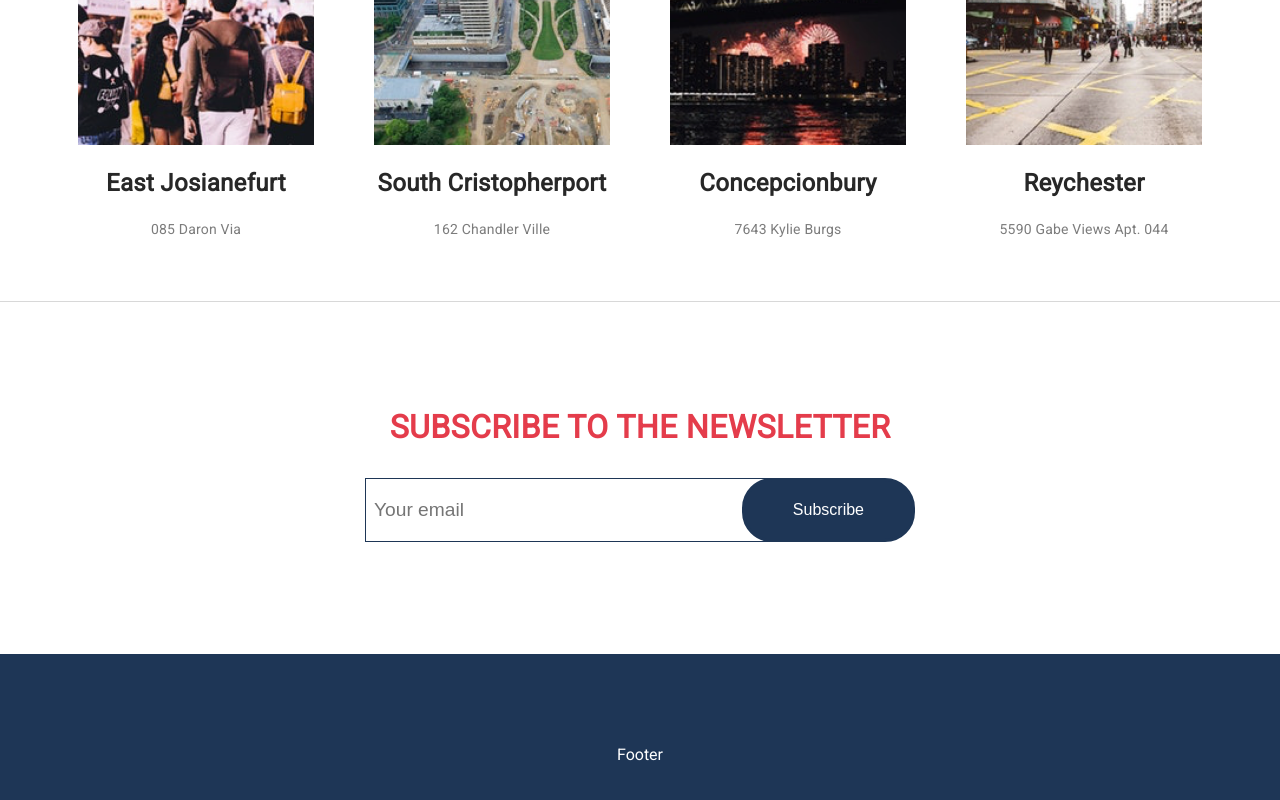
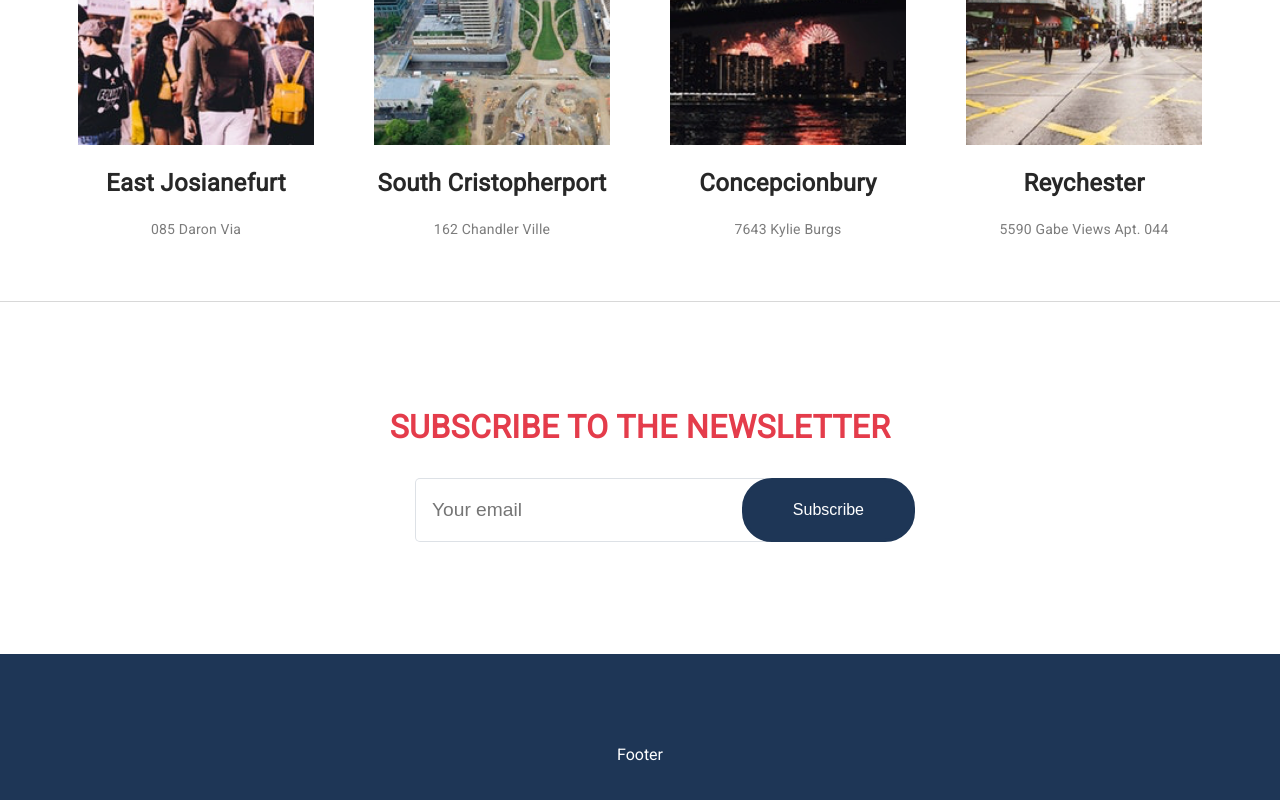
Before and after one commit to kurtpetrek/reactor-ap-test, a React (Create React App) app: page / in a window 1280 px wide. Shown: the part 1657-2457 px from the top of the page. Built offline with nearby package versions, Linux system fonts and the light colour scheme; the HTML template or start-up script is replaced by a standard one.

Commit message:
Adds submit email logic

```diff
--- a/src/components/NewsletterSubscribe.js
+++ b/src/components/NewsletterSubscribe.js
@@ -1,19 +1,22 @@
 import React, { Component } from "react";
+import axios from "axios";
 
 import styled from "styled-components";
 
-const Container = styled.div`
+const Container = styled.form`
   width: 550px;
   margin: 2rem auto;
   position: relative;
+  text-align: center;
 
   input {
     width: 450px;
-    padding: 0.3rem 80px 0.3rem 0.5rem;
+    padding: 0.5rem 80px 0.5rem 1rem;
     font-size: 1.2rem;
     height: 4rem;
     display: inline-block;
-    border: 1px #1e3656 solid;
+    border: 1px rgba(30, 54, 86, 0.15) solid;
+    border-radius: 5px;
 
     &:focus {
       outline: none;
@@ -60,9 +63,70 @@ const Container = styled.div`
   }
 `;
 
-export default () => (
-  <Container>
-    <input type="email" placeholder="Your email" />
-    <button>Subscribe</button>
-  </Container>
-);
+export default class NewsletterSubscribe extends Component {
+  constructor(props) {
+    super(props);
+    this.state = {
+      email: "",
+      success: false,
+      error: false,
+      invalidEmail: false
+    };
+  }
+
+  handleEmailInput = e => {
+    let email = e.target.value;
+    this.setState(prevState => {
+      prevState.email = email;
+      return prevState;
+    });
+  };
+
+  handleEmailSubmit = e => {
+    e.preventDefault();
+    if (this.state.email.match(/@/)) {
+      const formData = new FormData();
+      formData.append("email", this.state.email);
+
+      axios({
+        method: "post",
+        url: "http://dev3.apppartner.com/Reactors/scripts/add-email.php",
+        data: formData
+      })
+        .then(response => {
+          this.setState(prevState => {
+            prevState.email = "";
+            prevState.success = true;
+            prevState.invalidEmail = false;
+            return prevState;
+          });
+        })
+        .catch(error => {
+          this.setState(prevState => {
+            prevState.invalidEmail = false;
+            prevState.success = false;
+            prevState.error = true;
+            return prevState;
+          });
+        });
+    } else {
+      this.setState(prevState => {
+        prevState.invalidEmail = true;
+        prevState.success = false;
+        return prevState;
+      });
+    }
+  };
+
+  render() {
+    return (
+      <Container>
+        <input type="email" placeholder="Your email" value={this.state.email} onChange={this.handleEmailInput} />
+        {this.state.error ? <p>There was an Error, please try again.</p> : ""}
+        {this.state.success ? <h3>Thank you!</h3> : ""}
+        {this.state.invalidEmail ? <p>Invalid Email.</p> : ""}
+        <button onClick={this.handleEmailSubmit}>Subscribe</button>
+      </Container>
+    );
+  }
+}
```
